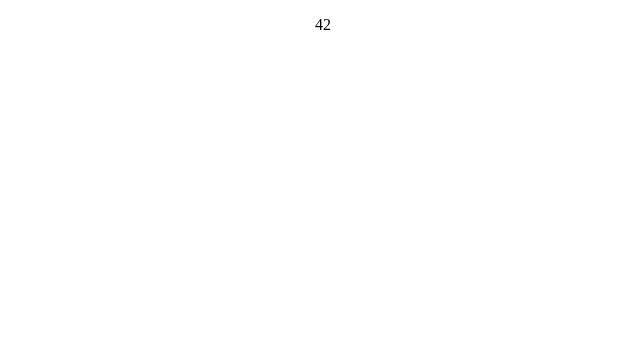
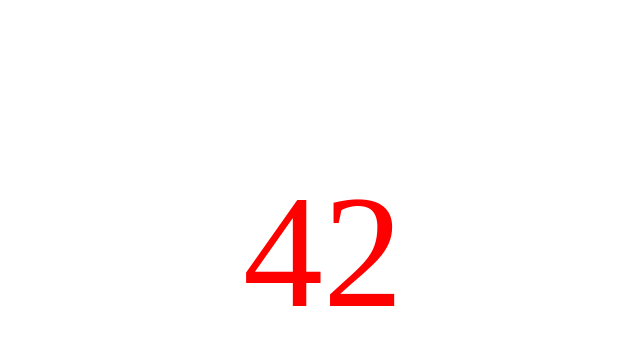
Before and after one commit to arelangi/vyapamscamdeaths.com, a plain HTML site: page index.html in a window 1280 px wide. Shown: the whole page, without its empty margins (317-957 px from the left). Drawn offline with Linux system fonts and the light colour scheme.

Commit message:
first draft

```diff
--- a/index.html
+++ b/index.html
@@ -9,11 +9,13 @@
 		}
 		.header{
 			font-size: 10em;
+			color: red;
 		}
+
 	</style>
 </head>
 <body>
-		<div class="center">
+		<div class="center header">
 			<p>42</p>
 		</div>
 </body>
```
